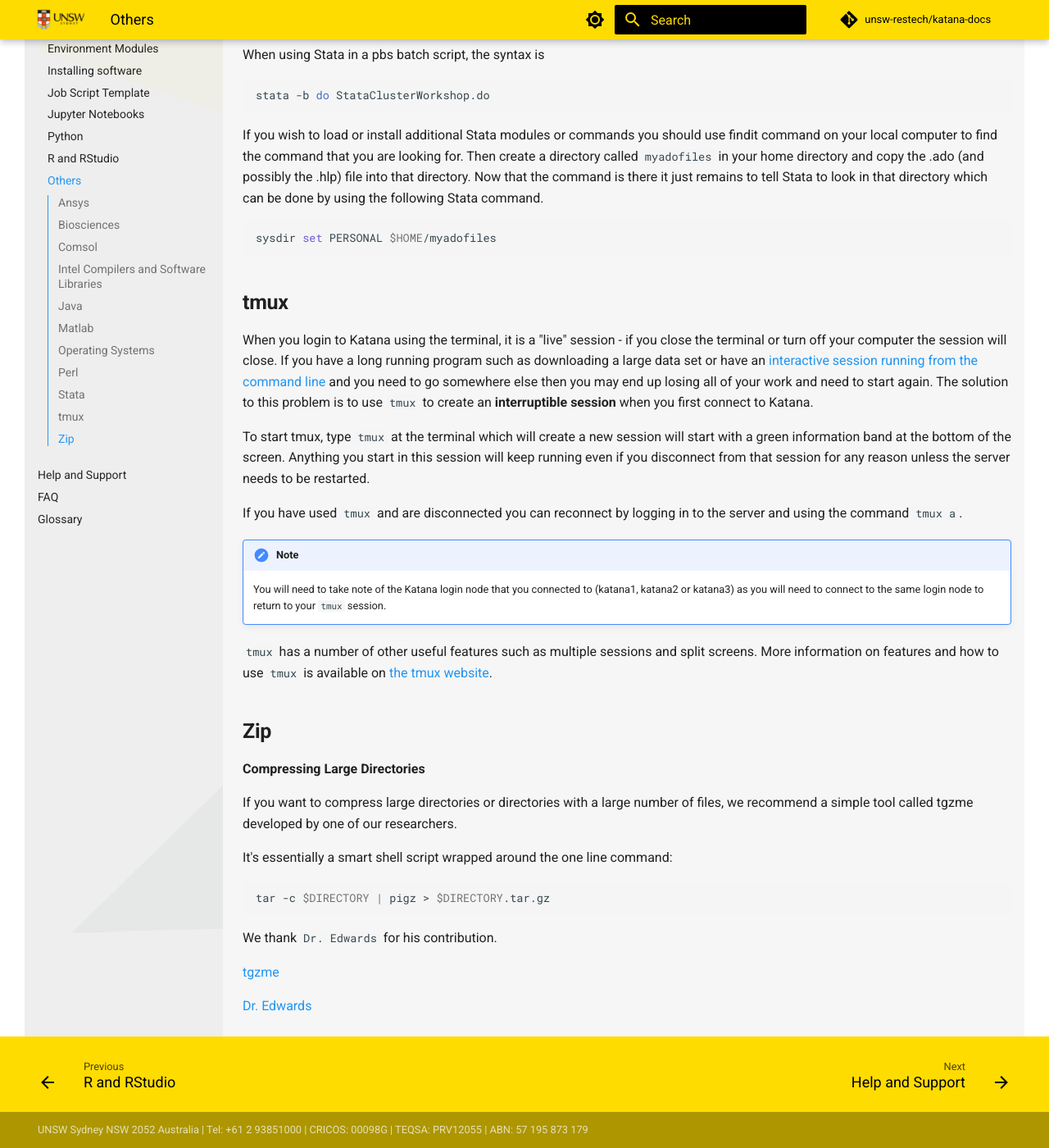
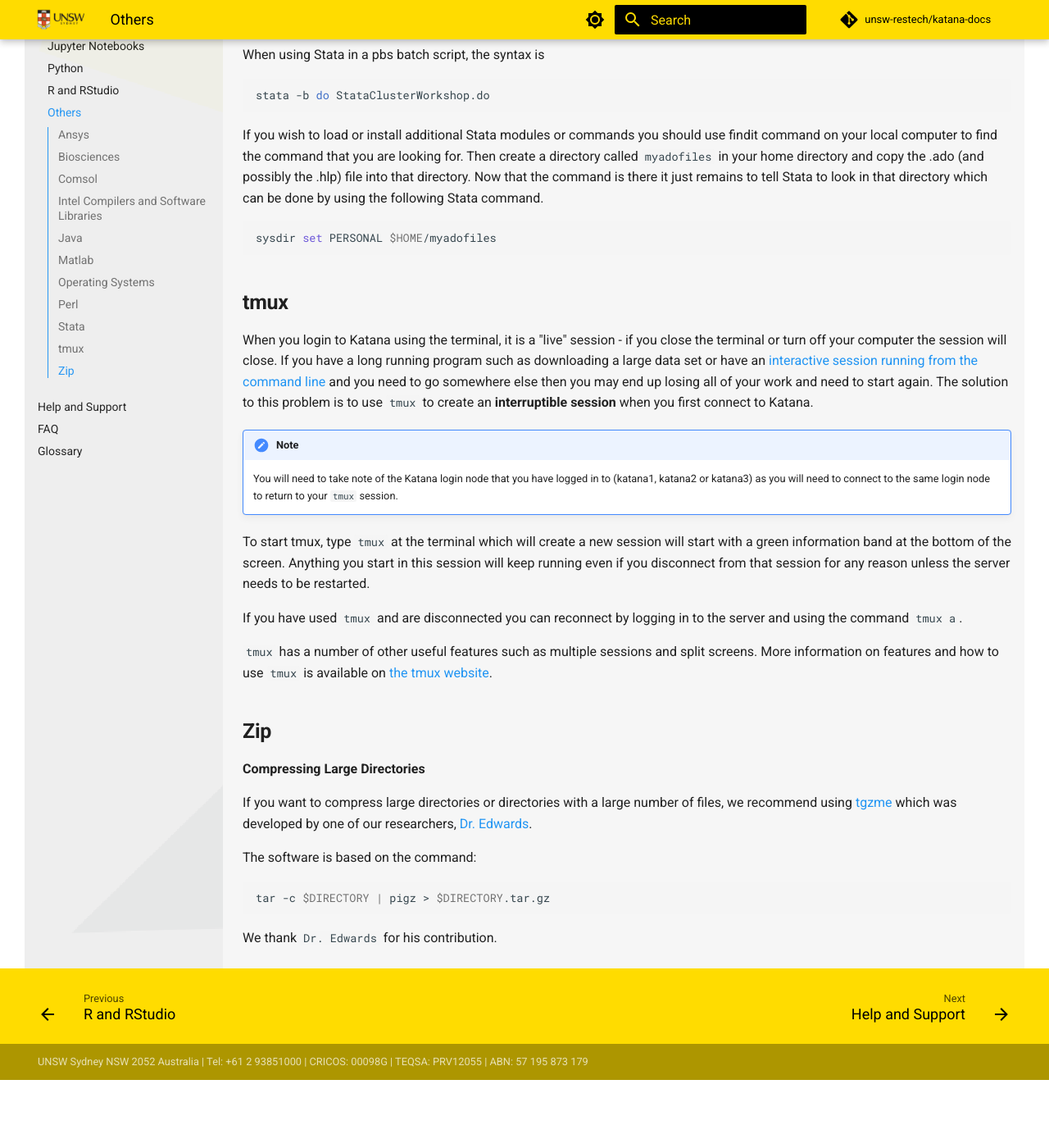
Before and after one commit to unsw-restech/unsw-restech.github.io, an MkDocs documentation site: the page built from docs/software/others.md, in a window 1280 px wide and 1400 px high, scrolled down 4923 px. Shown: the whole window at 82% size. Built offline with MkDocs 1.6.1 and Material for MkDocs 9.7.7, drawn with Linux system fonts in a browser that asks for light colours; comment, search, counter and statistics services are not loaded; after the commit the page ends 6240 px from its top, so only the background shows below that.

Commit message:
Update others.md
Finished with Others for the moment.

````diff
--- a/docs/software/others.md
+++ b/docs/software/others.md
@@ -243,13 +243,13 @@
 downloading a large data set or have an [interactive session running from the command line](../using_katana/running_jobs/#interactive-jobs) and you need to go somewhere else then you may
 end up losing all of your work and need to start again. The solution to this problem is to use `tmux` to create an **interruptible session** when you first connect to Katana.
 
+!!! note
+    You will need to take note of the Katana login node that you have logged in to (katana1, katana2 or katana3) as you will need to connect to the same login node to return to your `tmux` session.
+
 To start tmux, type `tmux` at the terminal which will create a new session will start with a green information band at the bottom of the screen. Anything you start in this session
 will keep running even if you disconnect from that session for any reason unless the server needs to be restarted.
 
 If you have used `tmux` and are disconnected you can reconnect by logging in to the server and using the command `tmux a`.
-
-!!! note
-    You will need to take note of the Katana login node that you connected to (katana1, katana2 or katana3) as you will need to connect to the same login node to return to your `tmux` session.
 
 `tmux` has a number of other useful features such as multiple sessions and split screens. More information on features and how to use `tmux` is available
 on [the tmux website](https://github.com/tmux/tmux/wiki).
@@ -258,16 +258,13 @@
 
 **Compressing Large Directories**
 
-If you want to compress large directories or directories with a large number of files, we recommend a simple tool called tgzme developed by one of our researchers.
+If you want to compress large directories or directories with a large number of files, we recommend using [tgzme](https://github.com/unsw-edu-au/tgzme/blob/master/tgzme.sh)
+which was developed by one of our researchers, [Dr. Edwards](https://orcid.org/0000-0002-3645-5539).
 
-It's essentially a smart shell script wrapped around the one line command:
+The software is based on the command:
 
 ``` bash
 tar -c $DIRECTORY | pigz > $DIRECTORY.tar.gz
 ```
 
 We thank `Dr. Edwards` for his contribution.
-
-[tgzme](https://github.com/unsw-edu-au/tgzme/blob/master/tgzme.sh)
-
-[Dr. Edwards](https://orcid.org/0000-0002-3645-5539)
````
